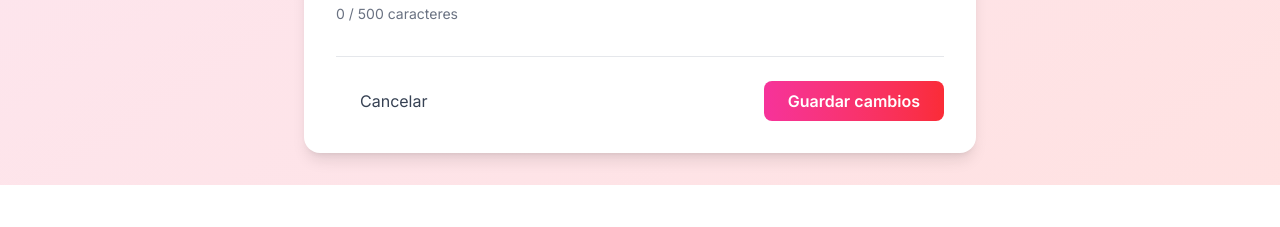
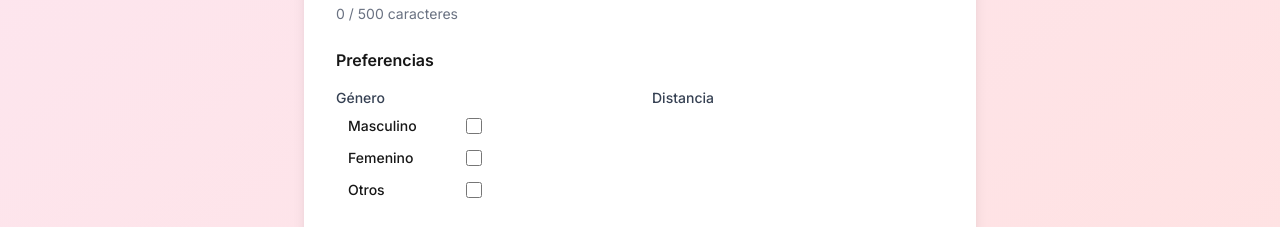
Before and after one commit to Juanvivas043/tinder-clone, a Next.js app: page /profile/edit in a window 1280 px wide. Shown: the part 725-952 px from the top of the page. Before the commit the page ends 910 px from the top, so only its background shows below. Built offline with nearby package versions, Linux system fonts and the light colour scheme; no server answers.

Commit message:
editar preferencia de genero

```diff
--- a/app/profile/edit/page.tsx
+++ b/app/profile/edit/page.tsx
@@ -17,6 +17,14 @@ export default function EditProfilePage() {
         username: "",
         bio: "",
         gender: "male" as "male" | "female" | "other",
+        preferences: {
+            gender_preferences: [] as ("male" | "female" | "other")[],
+            distance: 50,
+            age_range: {
+                min: 18,
+                max: 50,
+            },
+        },
         birthdate: "",
         avatar_url: ""
     })
@@ -31,6 +39,11 @@ export default function EditProfilePage() {
                     username: profile.username || "",
                     bio: profile.bio || "",
                     gender: profile.gender || "male",
+                    preferences: {
+                        gender_preferences: profile.preferences?.gender_preference || [],
+                        distance: profile.preferences?.distance || 50,
+                        age_range: profile.preferences?.age_range || {min: 18, max: 99},
+                    },
                     birthdate: profile.birthdate || "",
                     avatar_url: profile.avatar_url || ""
                 })
@@ -47,6 +60,7 @@ export default function EditProfilePage() {
     }, [])
 
     async function handleFormSubmit(e: React.FormEvent){
+
         e.preventDefault()
         setSaving(true)
         setError(null)
@@ -74,6 +88,31 @@ export default function EditProfilePage() {
             ...prev,
             [name]: value,
         }))
+    }
+
+    function handleGenderPreferenceChange(e: React.ChangeEvent<HTMLInputElement>) {
+        const {value, checked} = e.target
+        setFormData((prev) => {
+            const currentPreferences = prev.preferences.gender_preferences
+            if (checked) {
+                return{
+                    ...prev,
+                    preferences: {
+                        ...prev.preferences,
+                        gender_preferences: [...currentPreferences, value] as typeof currentPreferences
+                    }
+                }
+
+            } else {
+                return {
+                    ...prev,
+                    preferences: {
+                        ...prev.preferences,
+                        gender_preferences: currentPreferences.filter(pref => pref !== value)
+                    }
+                }
+            }
+        })
     }
 
     if (loading) {
@@ -219,7 +258,7 @@ export default function EditProfilePage() {
                             </div>
                         </div>
 
-                        <div className="mb-8">
+                        <div className="mb-6">
                             <label
                                 htmlFor="bio"
                                 className="block text-sm font-medium text-gray-700 dark:text-gray-300 mb-2"
@@ -240,6 +279,72 @@ export default function EditProfilePage() {
                             <p className="text-sm text-gray-500 dark:text-gray-400">
                                 {formData.bio.length} / 500 caracteres
                             </p>
+                        </div>
+
+                        <div>
+                            <h3 className="text-md font-semibold mb-4">
+                                Preferencias
+                            </h3>
+                            <div className="grid grid-cols-1 md:grid-cols-2 mb-6 gap-6">
+                                <div>
+                                    <label
+                                        htmlFor="gender"
+                                        className="block text-sm font-medium text-gray-700 dark:text-gray-300 mb-2"
+                                    >Género</label>
+                                    <div className="flex items-center justify-between pl-3 max-w-1/2 mb-3">
+                                        <label
+                                            htmlFor="male"
+                                            className="text-sm font-medium">Masculino</label>
+                                        <input
+                                            type="checkbox"
+                                            id="male"
+                                            name="male"
+                                            value="male"
+                                            onChange={handleGenderPreferenceChange}
+                                            checked={formData.preferences.gender_preferences.includes("male")}
+                                            className="h-4 w-4 border border-gray-300 dark:border-gray-600 focus:outline-none focus:ring-2 focus:ring-pink-500 focus:border-transparent dark:bg-gray-700 dark:text-white"
+                                            >
+                                        </input>
+                                    </div>
+                                    <div className="flex items-center justify-between pl-3 max-w-1/2 mb-3">
+                                        <label
+                                            htmlFor="female"
+                                            className="text-sm font-medium">Femenino</label>
+                                        <input
+                                            type="checkbox"
+                                            id="female"
+                                            name="female"
+                                            value="female"
+                                            onChange={handleGenderPreferenceChange}
+                                            checked={formData.preferences.gender_preferences.includes("female")}
+                                            className="h-4 w-4 border border-gray-300 dark:border-gray-600 focus:outline-none focus:ring-2 focus:ring-pink-500 focus:border-transparent dark:bg-gray-700 dark:text-white"
+                                            >
+                                        </input>
+                                    </div>
+                                    <div className="flex items-center justify-between pl-3 max-w-1/2 mb-3">
+                                        <label
+                                            htmlFor="other"
+                                            className="text-sm font-medium">Otros</label>
+                                        <input
+                                            type="checkbox"
+                                            id="other"
+                                            name="other"
+                                            value="other"
+                                            onChange={handleGenderPreferenceChange}
+                                            checked={formData.preferences.gender_preferences.includes("other")}
+                                            className="h-4 w-4 border border-gray-300 dark:border-gray-600 focus:outline-none focus:ring-2 focus:ring-pink-500 focus:border-transparent dark:bg-gray-700 dark:text-white"
+                                            >
+                                        </input>
+                                    </div>
+                                </div>
+
+                                <div>
+                                    <label
+                                        htmlFor="distance"
+                                        className="block text-sm font-medium text-gray-700 dark:text-gray-300 mb-2"
+                                    >Distancia</label>
+                                </div>
+                            </div>
                         </div>
 
                         {error && (
--- a/lib/actions/profile.ts
+++ b/lib/actions/profile.ts
@@ -58,11 +58,18 @@ export async function updateUserProfile(profileData: Partial<UserProfile>) {
         return {success: false, error: "Usuario no autenticado"}
     }
 
+    const preferencesPayload = {
+        age_range: profileData.preferences?.age_range || {min: 18, max: 99},
+        distance: profileData.preferences?.distance || 50,
+        gender_preference: profileData.preferences?.gender_preferences || [], // Aquí va el array (ej: ["male", "other"])
+    };
+
     const {error} = await supabase.from("users").update({
         full_name: profileData.full_name,
         username: profileData.username,
         bio: profileData.bio,
         gender: profileData.gender,
+        preferences: preferencesPayload,
         birthdate: profileData.birthdate,
         avatar_url: profileData.avatar_url,
         updated_at: new Date().toISOString()
--- a/lib/definitions.ts
+++ b/lib/definitions.ts
@@ -18,7 +18,7 @@ export interface UserProfile {
 }
 
 export interface UserPreferences {
-    gender_preferences: "male" | "female" | "other";
+    gender_preferences: ("male" | "female" | "other")[];
     distance: number;
     age_range: {
         min: number;
```
